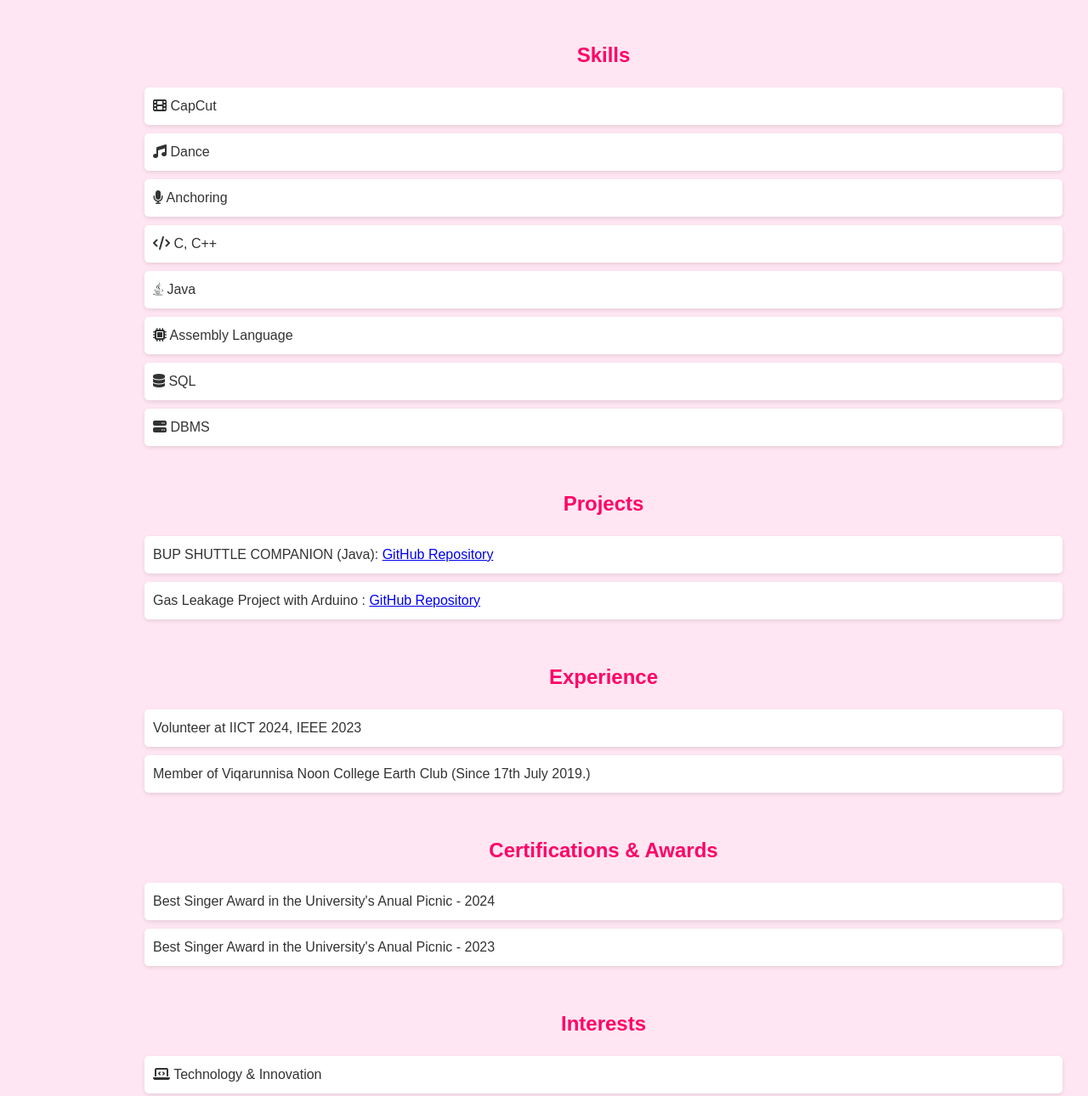
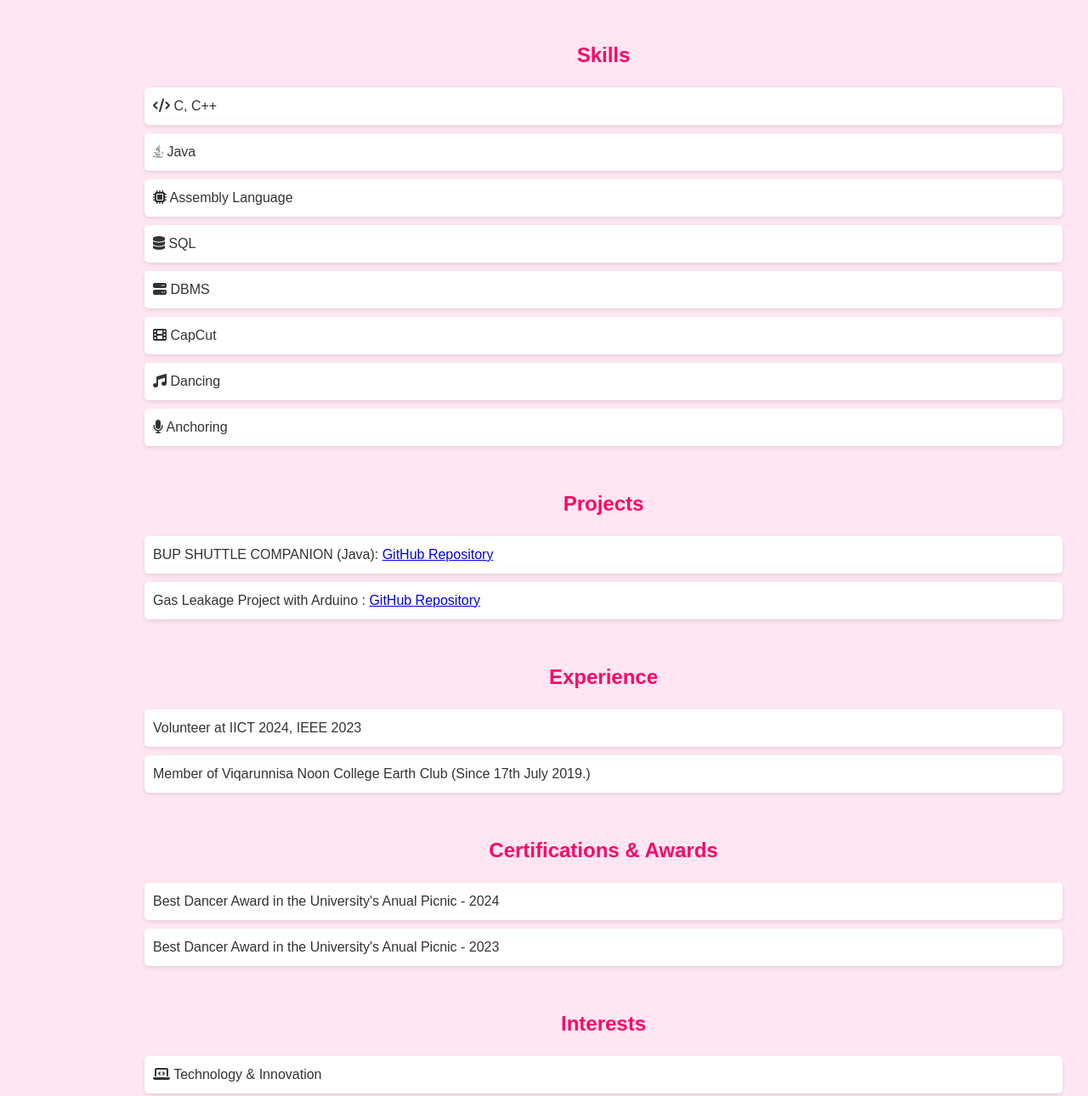
Before and after one commit to AbirKundu/Portfolio-For-Prom, a plain HTML site: page index.html in a window 1280 px wide. Shown: the part 831-2121 px from the top of the page at 85% size. Drawn offline with Linux system fonts and the light colour scheme.

Commit message:
Update index.html

```diff
--- a/index.html
+++ b/index.html
@@ -40,14 +40,15 @@
 <section id="skills">
     <h2>Skills</h2>
     <ul>
-        <li><i class="fas fa-film"></i> CapCut</li>
-        <li><i class="fas fa-music"></i> Dance</li>
-        <li><i class="fas fa-microphone"></i> Anchoring</li>
+
         <li><i class="fas fa-code"></i> C, C++</li>
         <li><i class="fab fa-java"></i> Java</li>
         <li><i class="fas fa-microchip"></i> Assembly Language</li>
         <li><i class="fas fa-database"></i> SQL</li>
         <li><i class="fas fa-server"></i> DBMS</li>
+        <li><i class="fas fa-film"></i> CapCut</li>
+        <li><i class="fas fa-music"></i> Dancing</li>
+        <li><i class="fas fa-microphone"></i> Anchoring</li>
     </ul>
 </section>
 
@@ -73,8 +74,8 @@
 <section id="certifications">
     <h2>Certifications & Awards</h2>
     <ul>
-        <li>Best Singer Award in the University's Anual Picnic - 2024</li>
-        <li>Best Singer Award in the University's Anual Picnic - 2023</li>
+        <li>Best Dancer Award in the University's Anual Picnic - 2024</li>
+        <li>Best Dancer Award in the University's Anual Picnic - 2023</li>
     </ul>
 </section>
 
```
